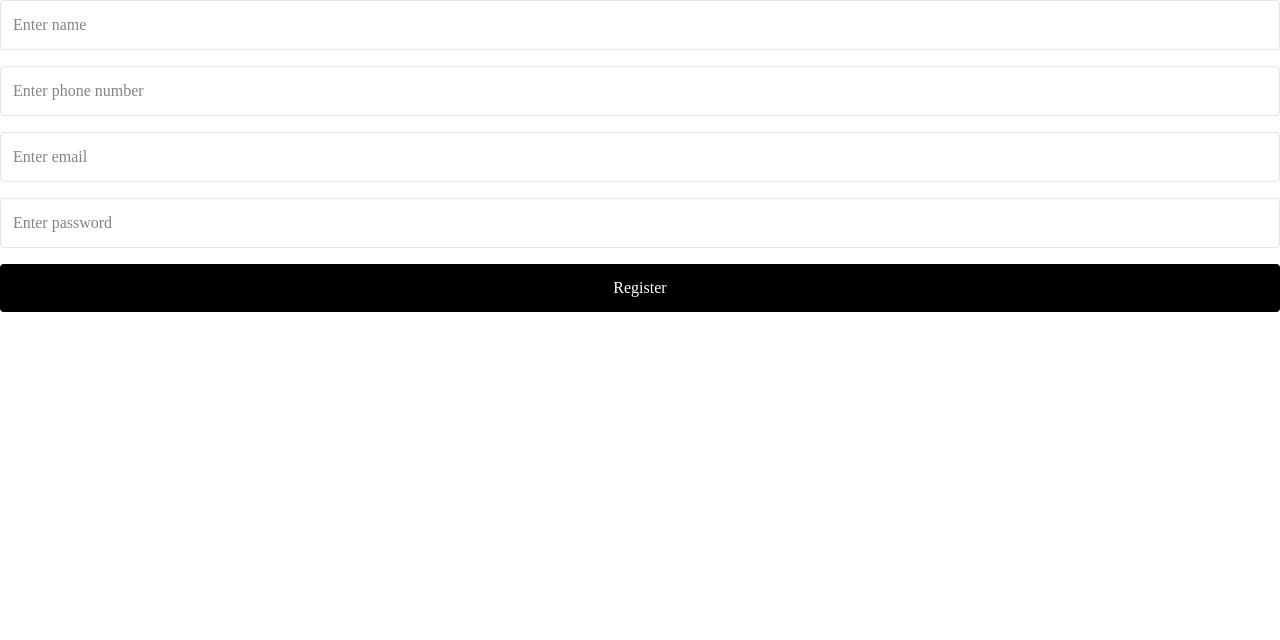
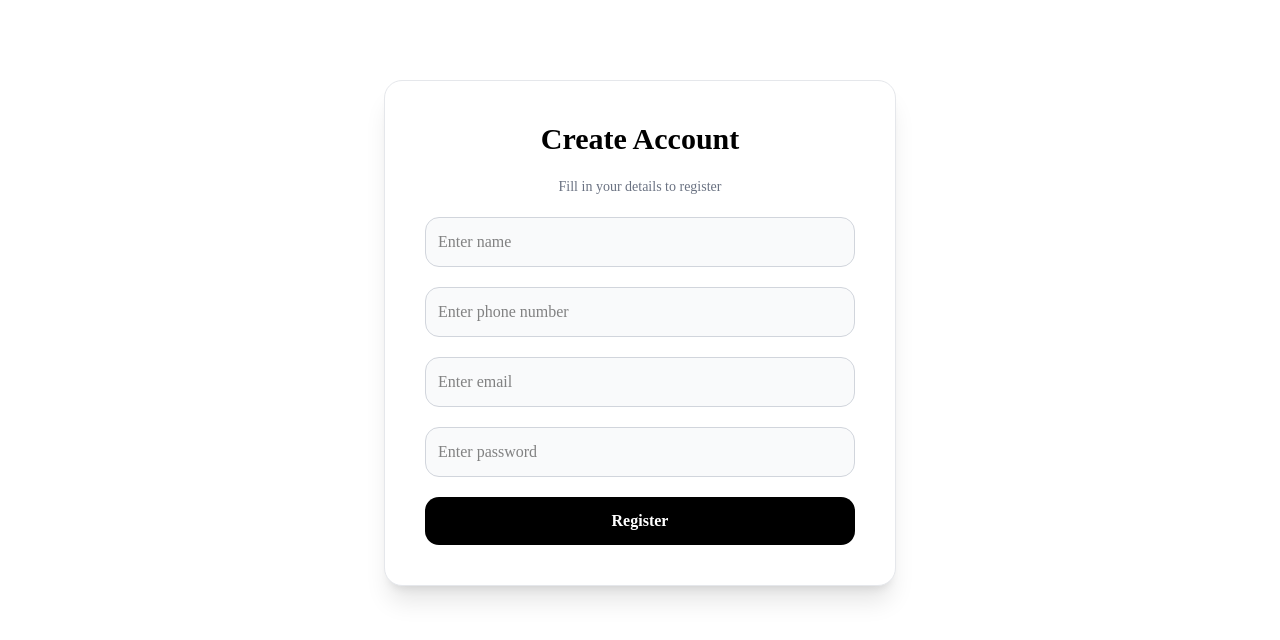
Before and after one commit to Sagar-rijal/school, a Next.js app in the folder my-app/: page /auth/register in a window 1280 px wide. Shown: the top 640 px of the page. Built offline with nearby package versions, Linux system fonts and the light colour scheme.

Commit message:
register page add

```diff
--- a/my-app/components/register-form.tsx
+++ b/my-app/components/register-form.tsx
@@ -53,14 +53,25 @@ export default function RegisterForm() {
   };
 
   return (
-    <form onSubmit={handleSubmit} className="space-y-4">
+   <form
+  onSubmit={handleSubmit}
+  className="mx-auto mt-10 w-[90%] max-w-lg space-y-5 rounded-2xl border border-gray-200 bg-white p-6 shadow-xl md:mt-20 md:p-10"
+>
+  <h2 className="text-center text-3xl font-bold text-black">
+    Create Account
+  </h2>
+
+  <p className="text-center text-sm text-gray-500">
+    Fill in your details to register
+  </p>
+
   <input
     type="text"
     name="name"
     placeholder="Enter name"
     value={formData.name}
     onChange={handleChange}
-        className="w-full rounded border p-3"
+    className="w-full rounded-xl border border-gray-300 bg-gray-50 p-3 outline-none transition-all duration-200 focus:border-black focus:bg-white focus:ring-2 focus:ring-gray-300"
   />
 
   <input
@@ -69,7 +80,7 @@ export default function RegisterForm() {
     placeholder="Enter phone number"
     value={formData.phone_number}
     onChange={handleChange}
-        className="w-full rounded border p-3"
+    className="w-full rounded-xl border border-gray-300 bg-gray-50 p-3 outline-none transition-all duration-200 focus:border-black focus:bg-white focus:ring-2 focus:ring-gray-300"
   />
 
   <input
@@ -78,7 +89,7 @@ export default function RegisterForm() {
     placeholder="Enter email"
     value={formData.email}
     onChange={handleChange}
-        className="w-full rounded border p-3"
+    className="w-full rounded-xl border border-gray-300 bg-gray-50 p-3 outline-none transition-all duration-200 focus:border-black focus:bg-white focus:ring-2 focus:ring-gray-300"
   />
 
   <input
@@ -87,16 +98,19 @@ export default function RegisterForm() {
     placeholder="Enter password"
     value={formData.password}
     onChange={handleChange}
-        className="w-full rounded border p-3"
+    className="w-full rounded-xl border border-gray-300 bg-gray-50 p-3 outline-none transition-all duration-200 focus:border-black focus:bg-white focus:ring-2 focus:ring-gray-300"
   />
 
   {error && <p className="text-sm text-red-500">{error}</p>}
-      {success && <p className="text-sm text-green-600">{success}</p>}
+
+  {success && (
+    <p className="text-sm text-green-600">{success}</p>
+  )}
 
   <button
     type="submit"
     disabled={loading}
-        className="w-full rounded bg-black px-4 py-3 text-white"
+    className="w-full rounded-xl bg-black px-4 py-3 font-semibold text-white transition-all duration-200 hover:scale-[1.02] hover:bg-gray-800 active:scale-[0.98]"
   >
     {loading ? "Registering..." : "Register"}
   </button>
```
Lines whose indentation alone changed are shown as unchanged.
